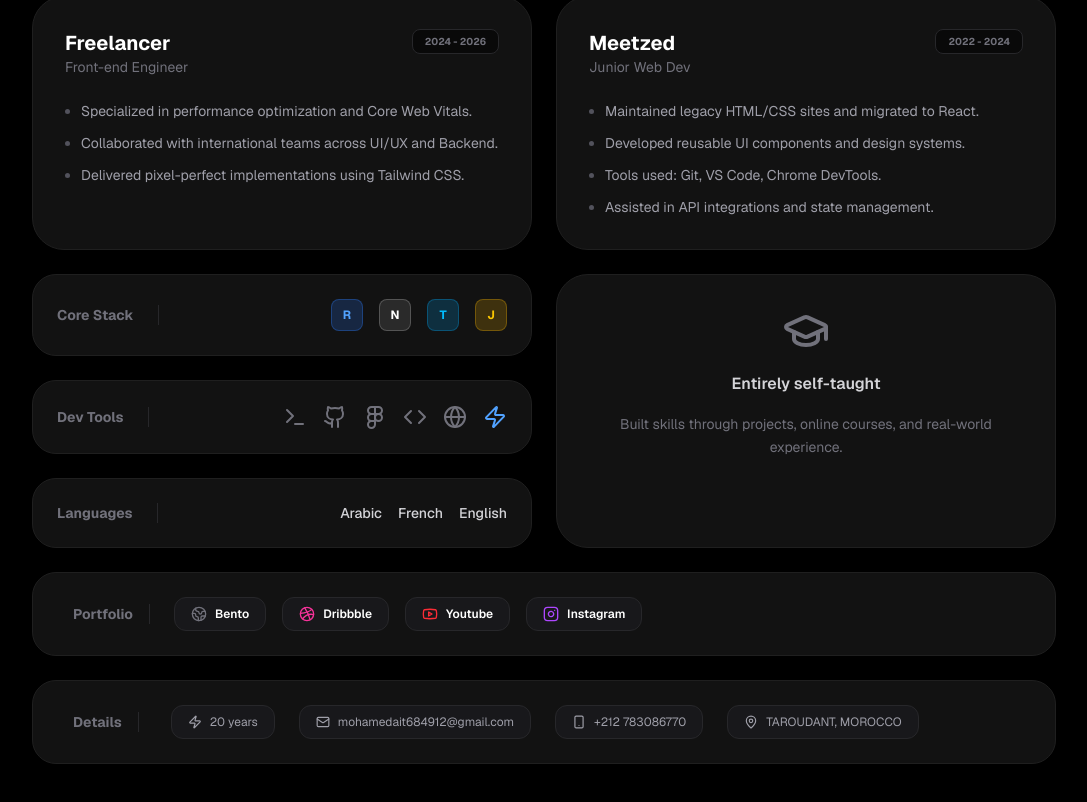
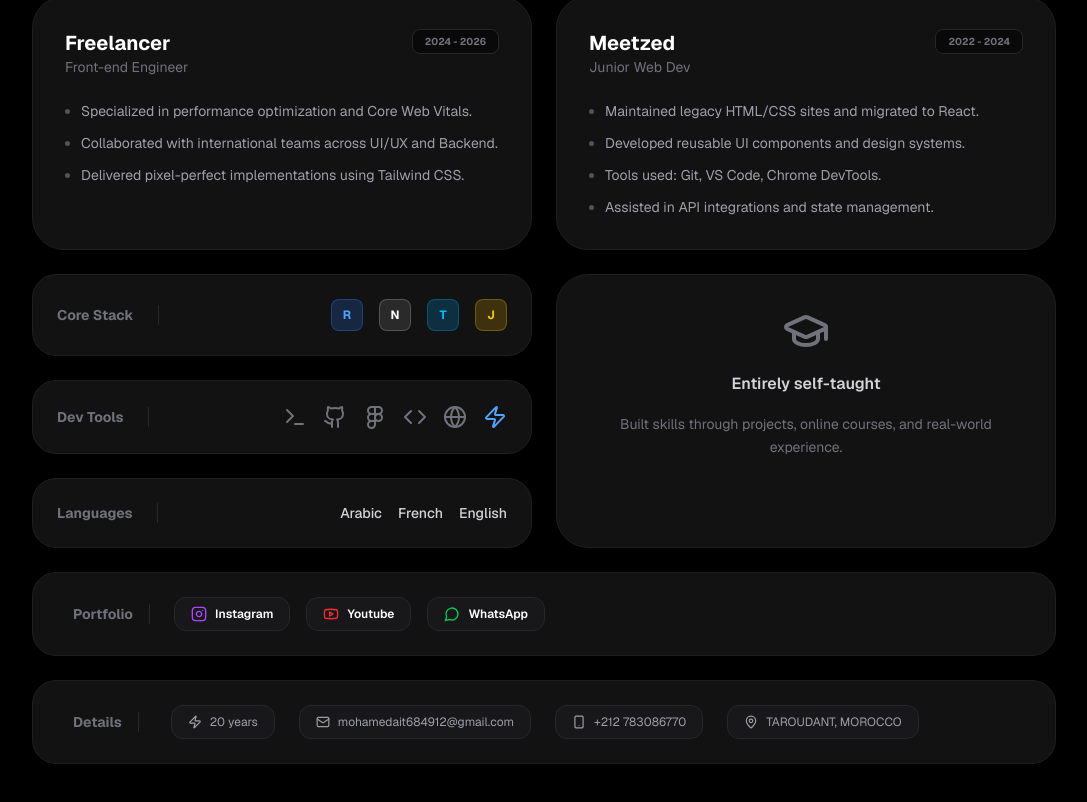
Before and after one commit to mohaaitbensaid-coder/mohamed-ait, a Next.js app: page / in a window 1280 px wide. Shown: the part 424-1226 px from the top of the page, without its empty margins (96-1183 px from the left). Built offline with nearby package versions, Linux system fonts and the light colour scheme.

Commit message:
Update Portfolio platforms: Instagram, Youtube, WhatsApp

```diff
--- a/app/page.tsx
+++ b/app/page.tsx
@@ -21,7 +21,8 @@ import {
   Terminal,
   Zap,
   Globe2,
-  GraduationCap
+  GraduationCap,
+  MessageCircle
 } from "lucide-react";
 import React from "react";
 
@@ -194,21 +195,17 @@ export default function Home() {
         <div className="bg-[#121212] rounded-[1.5rem] p-6 border border-[#1f1f1f] flex items-center gap-6">
           <span className="text-sm font-bold text-zinc-500 pl-4 border-r border-zinc-800 pr-4">Portfolio</span>
           <div className="flex flex-wrap gap-4">
-            <button className="flex items-center gap-2 px-4 py-2 bg-zinc-900 rounded-xl border border-zinc-800 hover:bg-zinc-800 transition-all">
-              <Globe2 className="w-4 h-4 text-zinc-500" />
-              <span className="text-xs font-semibold">Bento</span>
-            </button>
-            <button className="flex items-center gap-2 px-4 py-2 bg-zinc-900 rounded-xl border border-zinc-800 hover:bg-zinc-800 transition-all text-pink-500">
-              <Dribbble className="w-4 h-4" />
-              <span className="text-xs font-semibold text-white">Dribbble</span>
+            <button className="flex items-center gap-2 px-4 py-2 bg-zinc-900 rounded-xl border border-zinc-800 hover:bg-zinc-800 transition-all text-purple-500">
+              <Instagram className="w-4 h-4" />
+              <span className="text-xs font-semibold text-white">Instagram</span>
             </button>
             <button className="flex items-center gap-2 px-4 py-2 bg-zinc-900 rounded-xl border border-zinc-800 hover:bg-zinc-800 transition-all text-red-500">
               <Youtube className="w-4 h-4" />
               <span className="text-xs font-semibold text-white">Youtube</span>
             </button>
-            <button className="flex items-center gap-2 px-4 py-2 bg-zinc-900 rounded-xl border border-zinc-800 hover:bg-zinc-800 transition-all text-purple-500">
-              <Instagram className="w-4 h-4" />
-              <span className="text-xs font-semibold text-white">Instagram</span>
+            <button className="flex items-center gap-2 px-4 py-2 bg-zinc-900 rounded-xl border border-zinc-800 hover:bg-zinc-800 transition-all text-green-500">
+              <MessageCircle className="w-4 h-4" />
+              <span className="text-xs font-semibold text-white">WhatsApp</span>
             </button>
           </div>
         </div>
```
